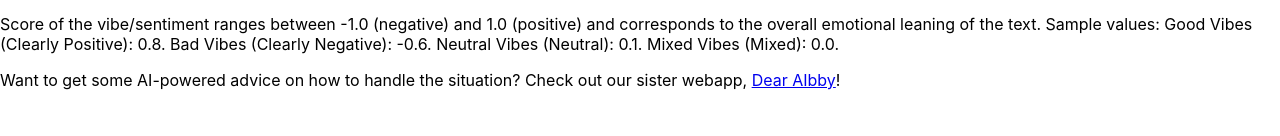
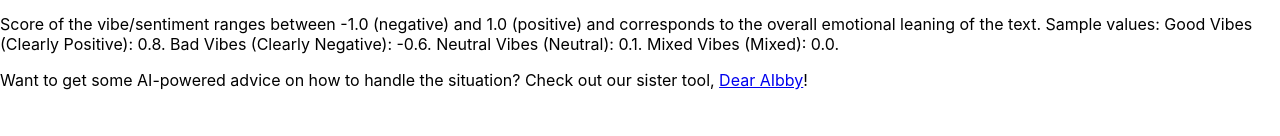
Before and after one commit to jtwirly/sentiment-analysis-web, a React (Create React App) app: page / in a window 1280 px wide. Shown: the part 164-300 px from the top of the page. Built offline with nearby package versions, Linux system fonts and the light colour scheme.

Commit message:
Trying to commit again 2

```diff
--- a/src/App.js
+++ b/src/App.js
@@ -8,7 +8,7 @@ function App() {
       <p>Curious whether that email or your partner's text is good vibes, bad vibes, or somewhere in between? Copy it into VibeCheck, and get AI's opinion on the matter.</p>
       <SentimentAnalysisForm />
       <p>Score of the vibe/sentiment ranges between -1.0 (negative) and 1.0 (positive) and corresponds to the overall emotional leaning of the text. Sample values: Good Vibes (Clearly Positive): 0.8. Bad Vibes (Clearly Negative): -0.6. Neutral Vibes (Neutral): 0.1. Mixed Vibes (Mixed): 0.0. </p>
-      <p>Want to get some AI-powered advice on how to handle the situation? Check out our sister webapp, <a href="http://dearaibby.herokuapp.com">Dear AIbby</a>!</p>
+      <p>Want to get some AI-powered advice on how to handle the situation? Check out our sister tool, <a href="http://dearaibby.herokuapp.com">Dear AIbby</a>!</p>
     </div>
   );
 }
```
